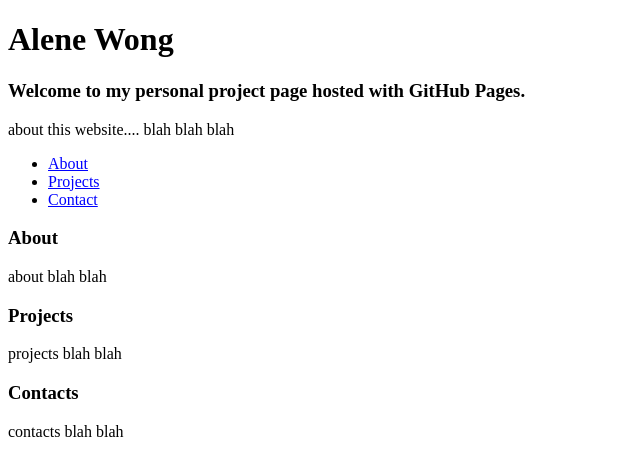
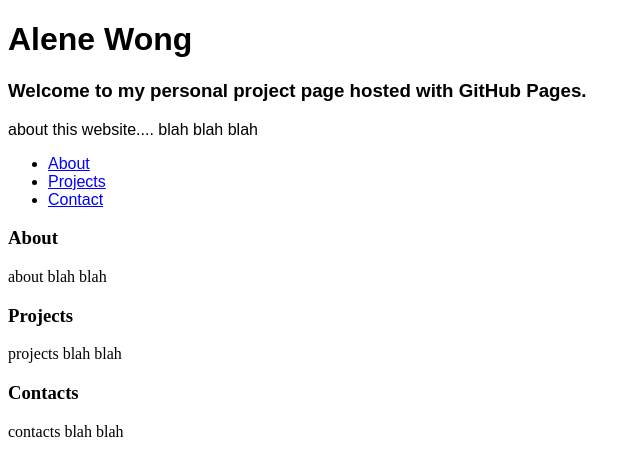
Before and after one commit to awong1995/awong1995.github.io, a plain HTML site: page index.html in a window 1280 px wide. Shown: the whole page, without its empty margins (0-641 px from the left). Drawn offline with Linux system fonts and the light colour scheme.

Commit message:
Added Pages and Links

```diff
--- a/index.html
+++ b/index.html
@@ -3,22 +3,27 @@
 
 <head>
   <link rel="stylesheet" href="main.css">
+
+  <title>Alene Wong:: Home</title>
+
 </head>
 
 
 <body>
-<h1>Alene Wong</h1>
-<h3>Welcome to my personal project page hosted with GitHub Pages.</h3>
+ <div class="header">
+  <h1>Alene Wong</h1>
+  <h3>Welcome to my personal project page hosted with GitHub Pages.</h3>
 
-<p>about this website.... blah blah blah</p>
+  <p>about this website.... blah blah blah</p>
+ </div>
 
 
 <div class="links">
   <div class="container">
 <ul>
-<li><a href="#">About</a></li>
-<li><a href="#">Projects</a></li>
-<li><a href="#">Contact</a></li>
+<li><a href="about.html">About</a></li>
+<li><a href="projects.html">Projects</a></li>
+<li><a href="contact.html">Contact</a></li>
 </ul>
 </div>
 </div>
--- a/main.css
+++ b/main.css
@@ -1,3 +1,11 @@
+.header {
+  font-family: 'Shift', sans-serif;
+}
+
 .links a{
   color: blue;
 }
+
+.links li{
+  font-family: 'Shift', sans-serif;
+}
```
Also changed, not shown: about.html (added), contact.html (added), projects.html (added).
